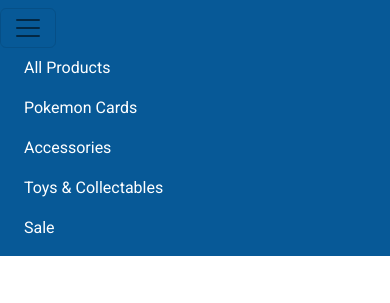
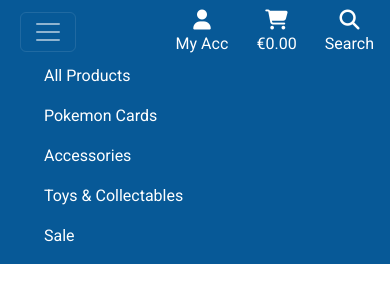
Before and after one commit to GaryDolan/ci-p5-pokemon-tcg-ireland, a Django app: page / in a window 390 px wide, after a click that opens the changed part. Shown: the top 303 px of the page. Run offline with Django 3.2, Linux system fonts and the light colour scheme; the visitor is signed in with stand-in values (Sample User, id 1); some libraries are stand-ins or nearby versions.

Commit message:
Add top nav for mobile #14

```diff
--- a/static/css/styles.css
+++ b/static/css/styles.css
@@ -10,9 +10,13 @@
 
 /********************* Utility Classes *******************/
 /* Text colours */
-
+.text-white {
+    color: white;
+}
 /* Background colours */
-
+.bg-blue {
+    background-color: var(--blue);
+}
 /* Text formatting */
 
 /************************** GLOBAL ************************/
@@ -43,6 +47,7 @@
     color: inherit;
 }
 
+/* borders */
 .border-yellow {
     border: 0.15rem solid var(--yellow);
 }
@@ -50,6 +55,10 @@
 .btn-yellow {
     background: var(--yellow);
     color: black;
+}
+
+.border-black {
+    border: 0.15rem solid black;
 }
 
 /*************************** BASE *************************/
@@ -61,6 +70,10 @@
 }
 
 /* Logo */
+.logo-link {
+    font-style: italic;
+}
+
 .logo-link:hover {
     color: var(--yellow);
 }
@@ -105,3 +118,29 @@
 .dropdown-item:hover {
     background-color: var(--yellow);
 }
+
+/* Mobile top header */
+.logo-margin-mobile {
+    margin-right: 13rem !important;
+}
+
+.search-input-mobile {
+    border-right-width: 0;
+}
+
+.search-input-mobile:focus {
+    border-color: black;
+}
+
+.search-button-mobile {
+    border-left-width: 0;
+}
+
+/*********************** MEDIA QUERIES *********************/
+/* 575px sm */
+@media screen and (max-width: 35.938em) {
+    /* BASE */
+    .mobile-logo {
+        display: none;
+    }
+}
--- a/templates/base.html
+++ b/templates/base.html
@@ -50,8 +50,8 @@
         <!-- Top Navigation -->
         <div class="row pt-lg-3 d-none d-lg-flex">
             <!-- Logo section -->
-            <div class="col-12 col-lg-4 my-auto">
-                <a href="{% url 'home' %}" class="logo-link">
+            <div class="col-12 col-lg-4 my-auto d-flex justify-content-start">
+                <a href="{% url 'home' %}" class="logo-link ms-2">
                     <div class="text-center">
                         <h1 class="logo-text mb-0 pb-0"><strong>Pokemon TCG</strong></h1>
                         <h2 class="logo-tag-line mt-0 pt-0">Ireland</h2>
@@ -62,7 +62,7 @@
             <div class=" col-12 col-lg-4 text-center my-auto">
                 <form method="GET" action="">
                     <div class="input-group w-100">
-                        <input class="form-control border-whit rounded-0 search-input" type="text" name="q"
+                        <input class="form-control rounded-0 search-input" type="text" name="q"
                             placeholder="Search our products">
                         <div class="input-group-append">
                             <button class="form-control btn-yellow border-yellow rounded-0 search-button" type="submit">
@@ -116,13 +116,16 @@
         </div>
 
         <!-- Bottom navigation -->
-        <div class="row bottom-nav">
-            <nav class="navbar navbar-expand-lg">
+        <div class="row bottom-nav ms-2">
+            <nav class="navbar navbar-dark navbar-expand-lg">
                 <!-- Toggler button for collapsed nav bar -->
-                <button class="navbar-toggler me-2" type="button" data-bs-toggle="collapse" data-bs-target="#navbarNav"
+                <button class="navbar-toggler" type="button" data-bs-toggle="collapse" data-bs-target="#navbarNav"
                     aria-controls="navbarNav" aria-expanded="false" aria-label="Toggle navigation">
                     <span class="navbar-toggler-icon"></span>
                 </button>
+
+                <!-- Top navbar mobile -->
+                {% include 'includes/top_nav_mobile.html' %}
 
                 <!-- navbar links -->
                 {% include 'includes/nav_bar.html' %}
--- /dev/null
+++ b/templates/includes/top_nav_mobile.html
@@ -0,0 +1,75 @@
+<!-- Logo  -->
+<div class="text-center d-lg-none my-auto ms-3 mobile-logo">
+    <a href="{% url 'home' %}" class="logo-link">
+        <div class="text-center">
+            <h1 class="logo-text mb-0 pb-0 fs-4"><strong>Pokemon TCG</strong></h1>
+            <h2 class="logo-tag-line mt-0 pt-0 fs-4">Ireland</h2>
+        </div>
+    </a>
+</div>
+<ul class="list-inline d-block d-lg-none my-auto">
+    <!-- Account icon -->
+    <li class="list-inline-item dropdown">
+        <a class="nav-link dropdown" href="#" id="my-acc-dropdown-mobile" role="button" data-bs-toggle="dropdown"
+            aria-expanded="false">
+            <div class="text-center">
+                <div><i class="fas fa-user fa-lg"></i></div>
+                <p class="my-0">My Acc</p>
+            </div>
+        </a>
+        <ul class="dropdown-menu border-0" aria-labelledby="my-acc-dropdown-mobile">
+            {% if request.user.is_authenticated %}
+            {% if request.user.is_superuser %}
+            <li><a href="" class="dropdown-item">Manage Products</a></li>
+            {% endif %}
+            <li><a href="" class="dropdown-item">My Profile</a></li>
+            <li><a href="{% url 'account_logout' %}" class="dropdown-item">Logout</a></li>
+            {% else %}
+            <li><a href="{% url 'account_signup' %}" class="dropdown-item">Register</a></li>
+            <li><a href="{% url 'account_login' %}" class="dropdown-item">Login</a></li>
+            {% endif %}
+        </ul>
+    </li>
+    <!-- Cart icon -->
+    <li class="list-inline-item ms-3">
+        <a class="nav-link" href="">
+            <div class="text-center">
+                <div><i class="fas fa-cart-shopping fa-lg"></i></div>
+                <p class="my-0">
+                    €0.00
+                </p>
+
+            </div>
+        </a>
+    </li>
+    <!-- Search bar icon -->
+    <li class="list-inline-item mx-3">
+        <a class="nav-link dropdown" href="#" id="search-icon" role="button" data-bs-toggle="dropdown"
+            aria-expanded="false">
+            <div class="text-center">
+                <div><i class="fas fa-magnifying-glass fa-lg"></i></div>
+                <p class="my-0">Search</p>
+            </div>
+        </a>
+
+        <div class="dropdown-menu border-0 w-100 pe-3" aria-labelledby="search-icon">
+            <form method=" GET" action="">
+                <div class="input-group w-100">
+                    <input class="form-control rounded-0 border-black search-input-mobile" type="text" name="q"
+                        placeholder="Search our products">
+                    <div class="input-group-append">
+                        <button
+                            class="form-control btn-yellow border-black rounded-0 search-button search-button-mobile"
+                            type="submit">
+                            <span class="icon">
+                                <i class="fas fa-magnifying-glass"></i>
+                            </span>
+                        </button>
+                    </div>
+                </div>
+            </form>
+        </div>
+
+    </li>
+
+</ul>
```
